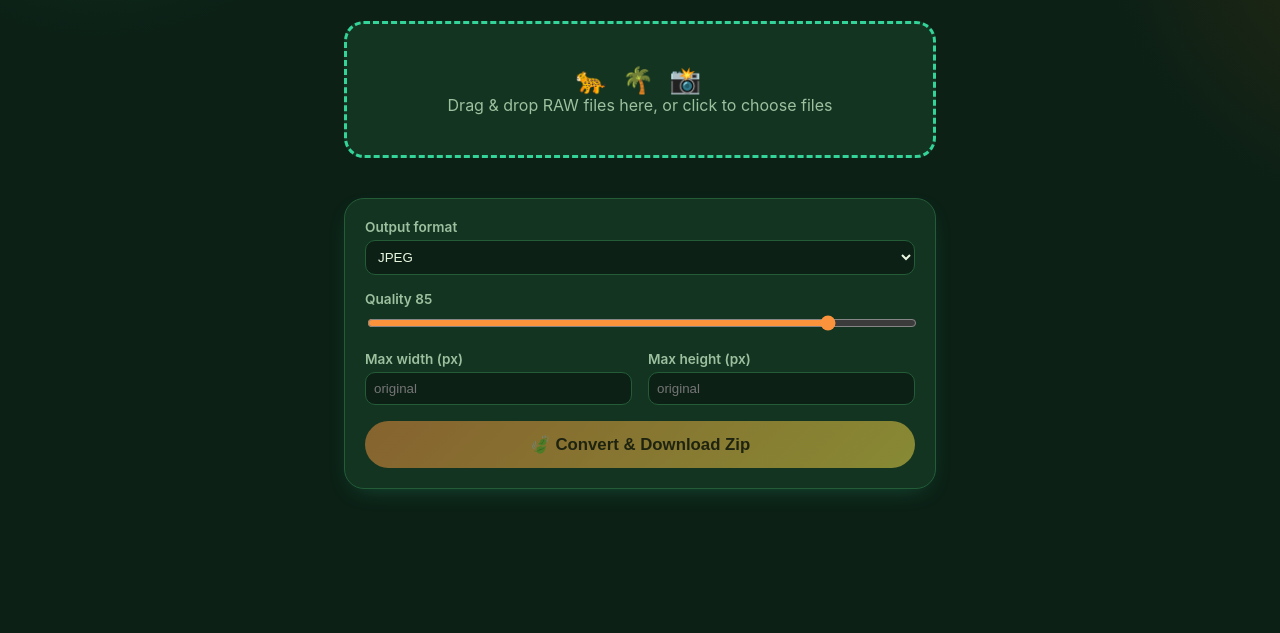
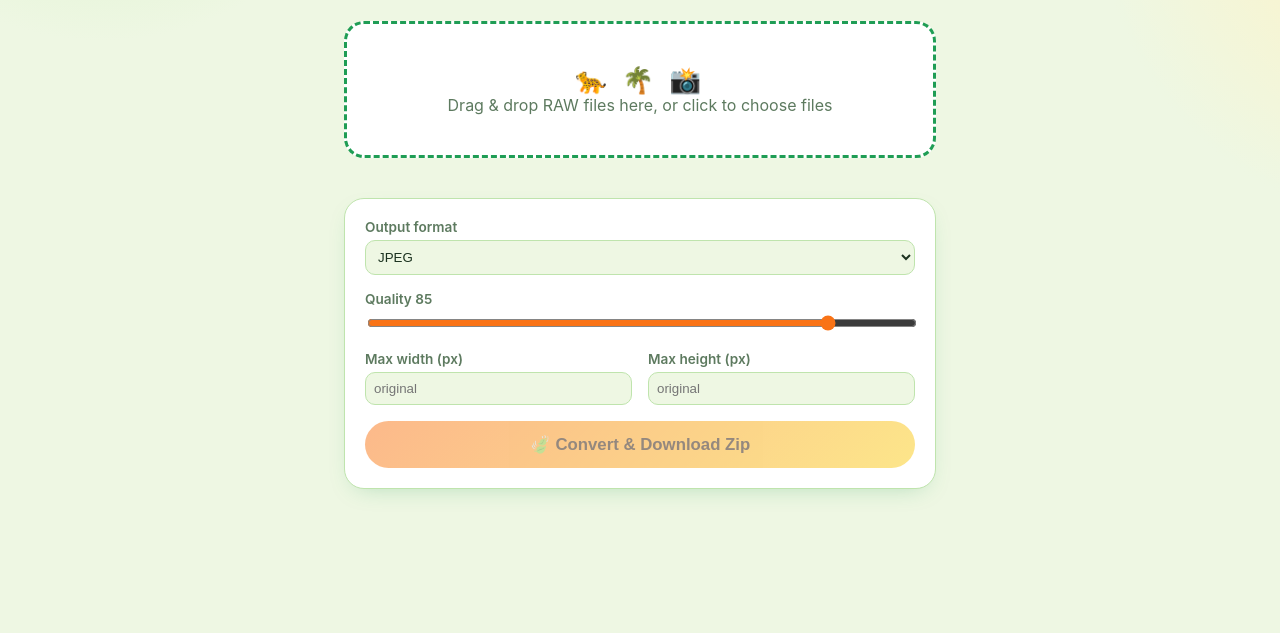
Before and after one commit to terrence-cmd/saints-of-short-creek, a website: page public/index.html in a window 1280 px wide. Shown: the part 167-800 px from the top of the page. Drawn offline with Linux system fonts and the dark colour scheme.

Commit message:
Force light mode, drop dark palette
Terrence wants the jungle theme to always render light regardless of the
viewer's system theme, so the app should look the same for everyone.

Co-Authored-By: Claude Sonnet 5 <noreply@anthropic.com>

```diff
--- a/public/style.css
+++ b/public/style.css
@@ -1,5 +1,5 @@
 :root {
-  color-scheme: light dark;
+  color-scheme: light;
   --bg: #eef7e3;
   --bg-blob-1: #d5f2c2;
   --bg-blob-2: #fff3c4;
@@ -14,25 +14,6 @@
   --cta-text: #2b1400;
   --error: #e11d48;
   --done: #16a34a;
-}
-
-@media (prefers-color-scheme: dark) {
-  :root {
-    --bg: #0c2016;
-    --bg-blob-1: #123a24;
-    --bg-blob-2: #2a2a12;
-    --card: #123421;
-    --text: #eaf7e0;
-    --muted: #9dc19f;
-    --border: #235c37;
-    --accent: #34d399;
-    --accent-hover: #6ee7b7;
-    --cta-a: #fb923c;
-    --cta-b: #fde047;
-    --cta-text: #2b1400;
-    --error: #fb7185;
-    --done: #4ade80;
-  }
 }
 
 * { box-sizing: border-box; }
```
